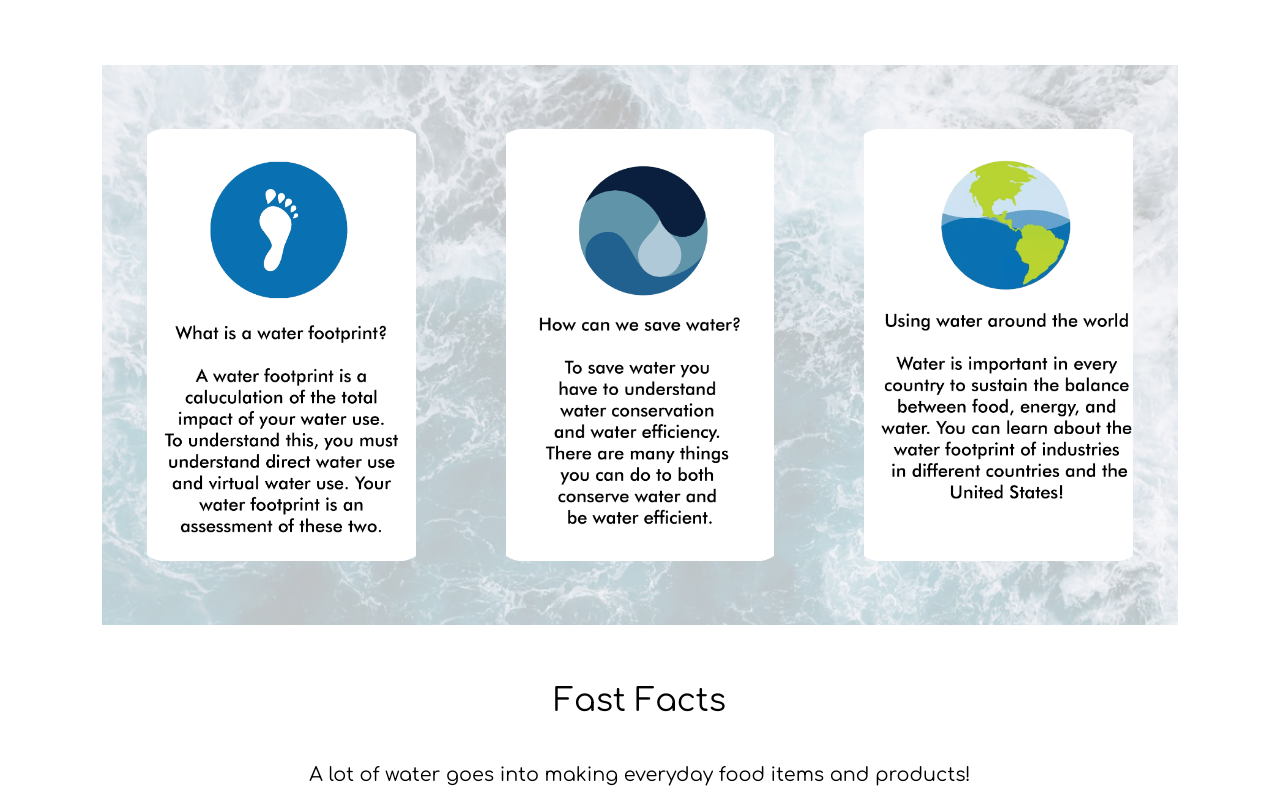
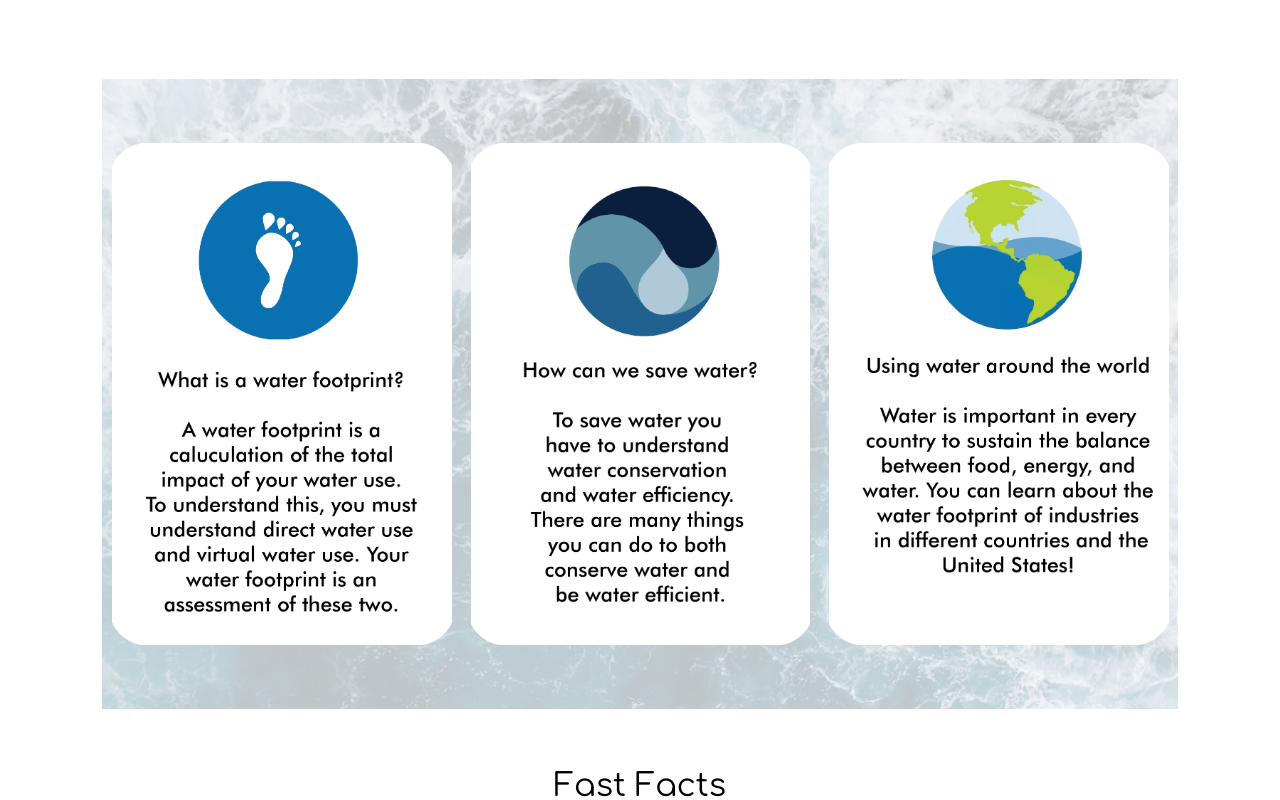
Before and after one commit to bridau19/Water-2.0, a plain HTML site: page index.html in a window 1280 px wide. Shown: the part 1680-2480 px from the top of the page. Drawn offline with Linux system fonts and the light colour scheme.

Commit message:
updated files

```diff
--- a/style.css
+++ b/style.css
@@ -44,7 +44,7 @@ body, .site {
 
 h1 {
   color: #fff;
-  font-size: 18vmax;
+  font-size: 18vmin;
   font-weight: 700;
 }
 
@@ -66,7 +66,7 @@ h2 {
 }
 
 p {
-  font-size: 1.5vw;
+  font-size: 1.6vmax;
   text-align: center;
 }
 
@@ -148,11 +148,11 @@ p {
   width: 100%;
   display: flex;
   justify-content: space-around;
-  padding-left: 30px;
+  padding-left: 0.6vw;
 }
 
 .cards img {
-  width: 90%;
+  width: 98%;
   height: 100%;
   object-fit: cover;
 }
```
